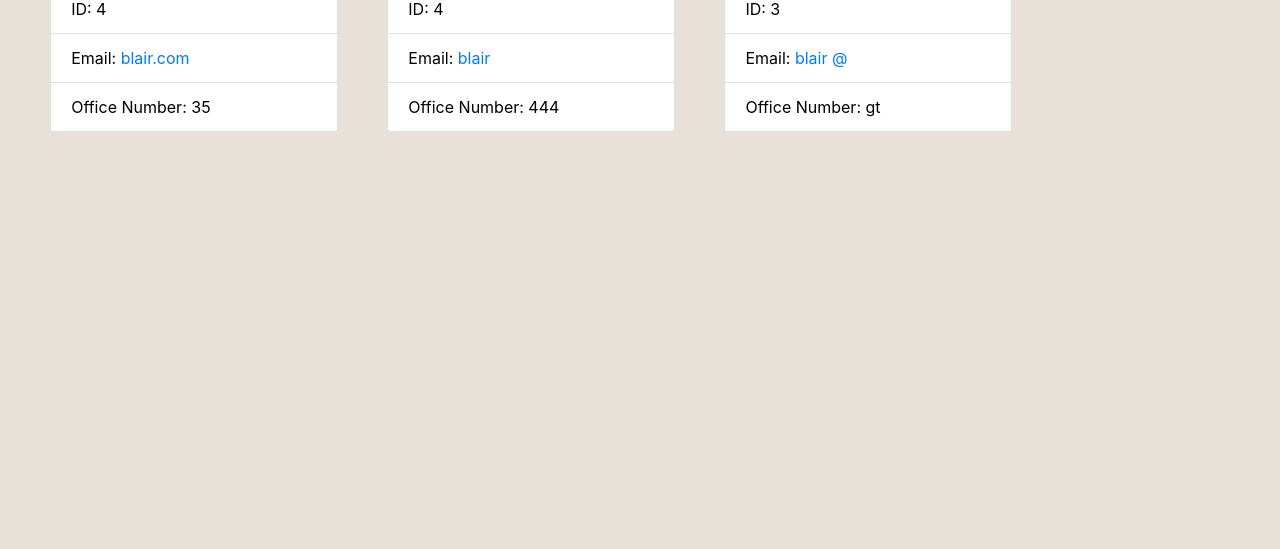
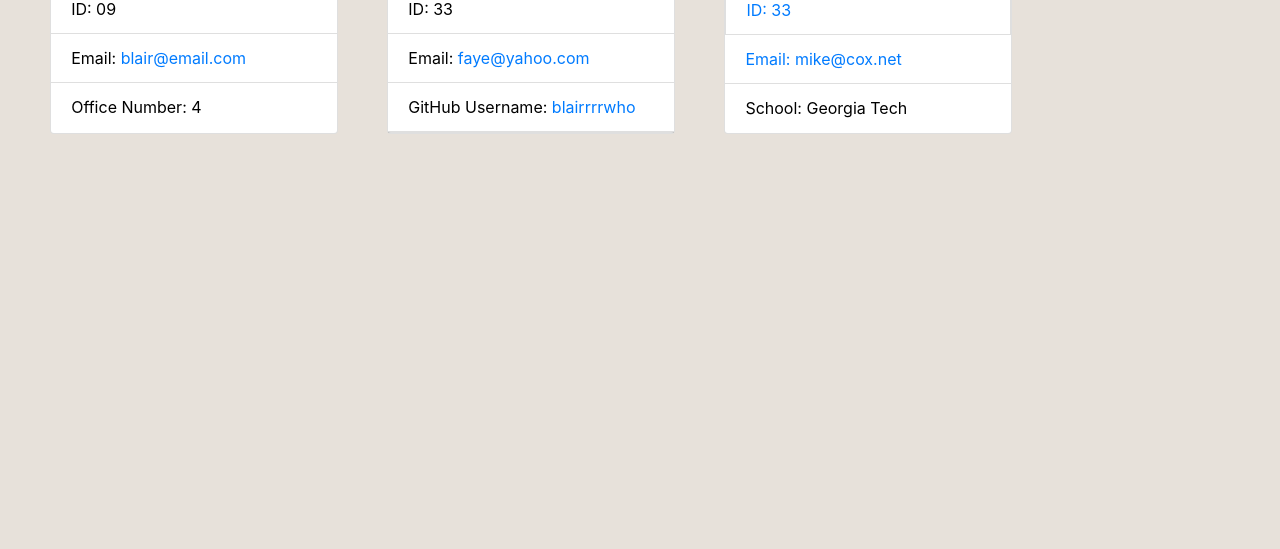
Before and after one commit to blairrrrwho/your-team-profile-generator, a website: page Develop/outputPath/myTeam.html in a window 1280 px wide. Shown: the part 251-800 px from the top of the page. Drawn offline with nearby package versions, Linux system fonts and the light colour scheme.

Commit message:
fixed errors in generateTeamPage.js

```diff
--- a/Develop/outputPath/myTeam.html
+++ b/Develop/outputPath/myTeam.html
@@ -22,33 +22,33 @@
                 <i class="fas fa-mug-hot"></i>Manager
             </div>
             <ul class="list-group list-group-flush">
-                <li class="list-group-item">ID: 4</li>
-                <li class="list-group-item">Email: <span id="email"><a href="mailto:blair.com">blair.com</a></span></li>
-                <li class="list-group-item">Office Number: 35</li>
+                <li class="list-group-item">ID: 09</li>
+                <li class="list-group-item">Email: <span id="email"><a href="mailto:blair@email.com">blair@email.com</a></span></li>
+                <li class="list-group-item">Office Number: 4</li>
             </ul>
         </div>
 
         <div class="card" style="width: 18rem;">
             <div class="card-header">
-                luc <br>
+                faye <br>
                 <i class="fas fa-glasses"></i>Engineer
             </div>
             <ul class="list-group list-group-flush">
-                <li class="list-group-item">ID: 4</li>
-                <li class="list-group-item">Email: <span id="email"><a href="mailto:blair">blair</a></span></li>
-                <li class="list-group-item">Office Number: 444</li>
+                <li class="list-group-item">ID: 33</li>
+                <li class="list-group-item">Email: <span id="email"><a href="mailto:faye@yahoo.com">faye@yahoo.com</a></span></li>
+                <li class="list-group-item">GitHub Username: <a target="_blank" href="https://github.com/blairrrrwho"> blairrrrwho</li>
             </ul>
         </div>
 
         <div class="card" style="width: 18rem;">
             <div class="card-header">
-                bob <br>
+                mike <br>
                 <i class="fas fa-user-graduate"></i>Intern
             </div>
             <ul class="list-group list-group-flush">
-                <li class="list-group-item">ID: 3</li>
-                <li class="list-group-item">Email: <span id="email"><a href="mailto:blair @">blair @</a></span></li>
-                <li class="list-group-item">Office Number: gt</li>
+                <li class="list-group-item">ID: 33</li>
+                <li class="list-group-item">Email: <span id="email"><a href="mailto:mike@cox.net">mike@cox.net</a></span></li>
+                <li class="list-group-item">School: Georgia Tech</li>
             </ul>
         </div>
 
--- a/Develop/src/generateTeamPage.js
+++ b/Develop/src/generateTeamPage.js
@@ -32,7 +32,7 @@ const generateTeamPage = (myTeam) => {
             <ul class="list-group list-group-flush">
                 <li class="list-group-item">ID: ${engineer.id}</li>
                 <li class="list-group-item">Email: <span id="email"><a href="mailto:${engineer.email}">${engineer.email}</a></span></li>
-                <li class="list-group-item">Office Number: ${engineer.gitHubUsername}</li>
+                <li class="list-group-item">GitHub: <a target="_blank" href="https://github.com/${engineer.gitHubUsername}"> ${engineer.gitHubUsername}</a></li>
             </ul>
         </div>
         `;
@@ -50,7 +50,7 @@ const generateTeamPage = (myTeam) => {
             <ul class="list-group list-group-flush">
                 <li class="list-group-item">ID: ${intern.id}</li>
                 <li class="list-group-item">Email: <span id="email"><a href="mailto:${intern.email}">${intern.email}</a></span></li>
-                <li class="list-group-item">Office Number: ${intern.school}</li>
+                <li class="list-group-item">School: ${intern.school}</li>
             </ul>
         </div>
         `;
```
Also changed, not shown: Develop/assets/notes.md (+1 -0 lines).
